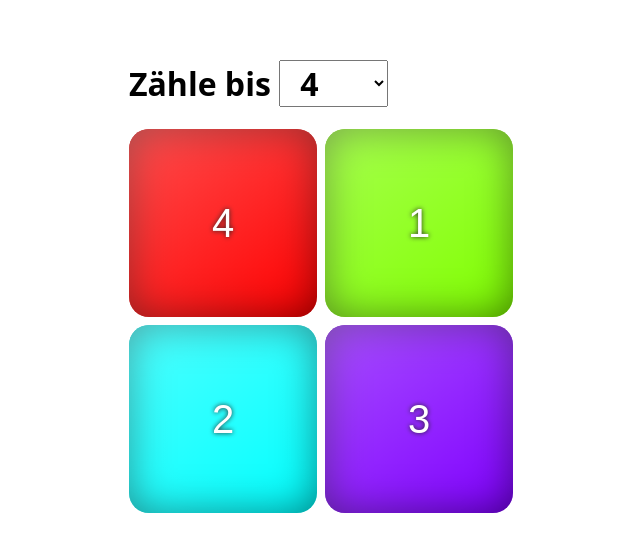
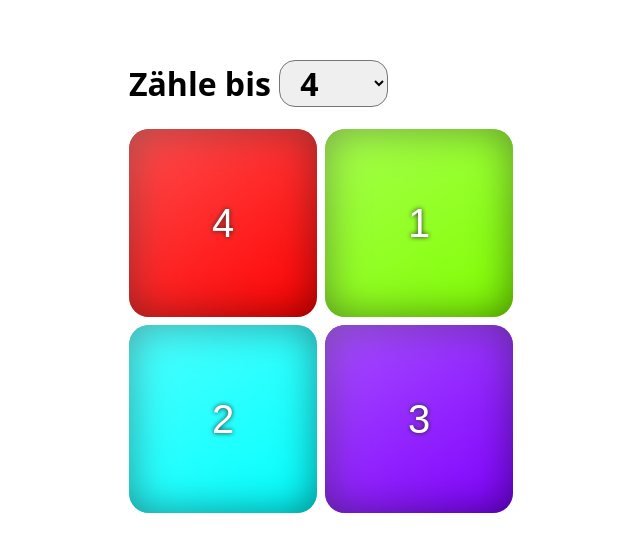
Before and after one commit to andreasschrottenbaum/counting, a Svelte app: page / in a window 1280 px wide. Shown: the part 116-668 px from the top of the page, without its empty margins (319-959 px from the left). Built offline with nearby package versions, Linux system fonts and the light colour scheme.

Commit message:
adjusted select border radius

```diff
--- a/src/App.svelte
+++ b/src/App.svelte
@@ -156,6 +156,7 @@
     font-family: inherit;
     font-weight: bold;
     padding: 0 0.5em;
+    border-radius: 0.5em;
   }
 
   .endcard {
```
